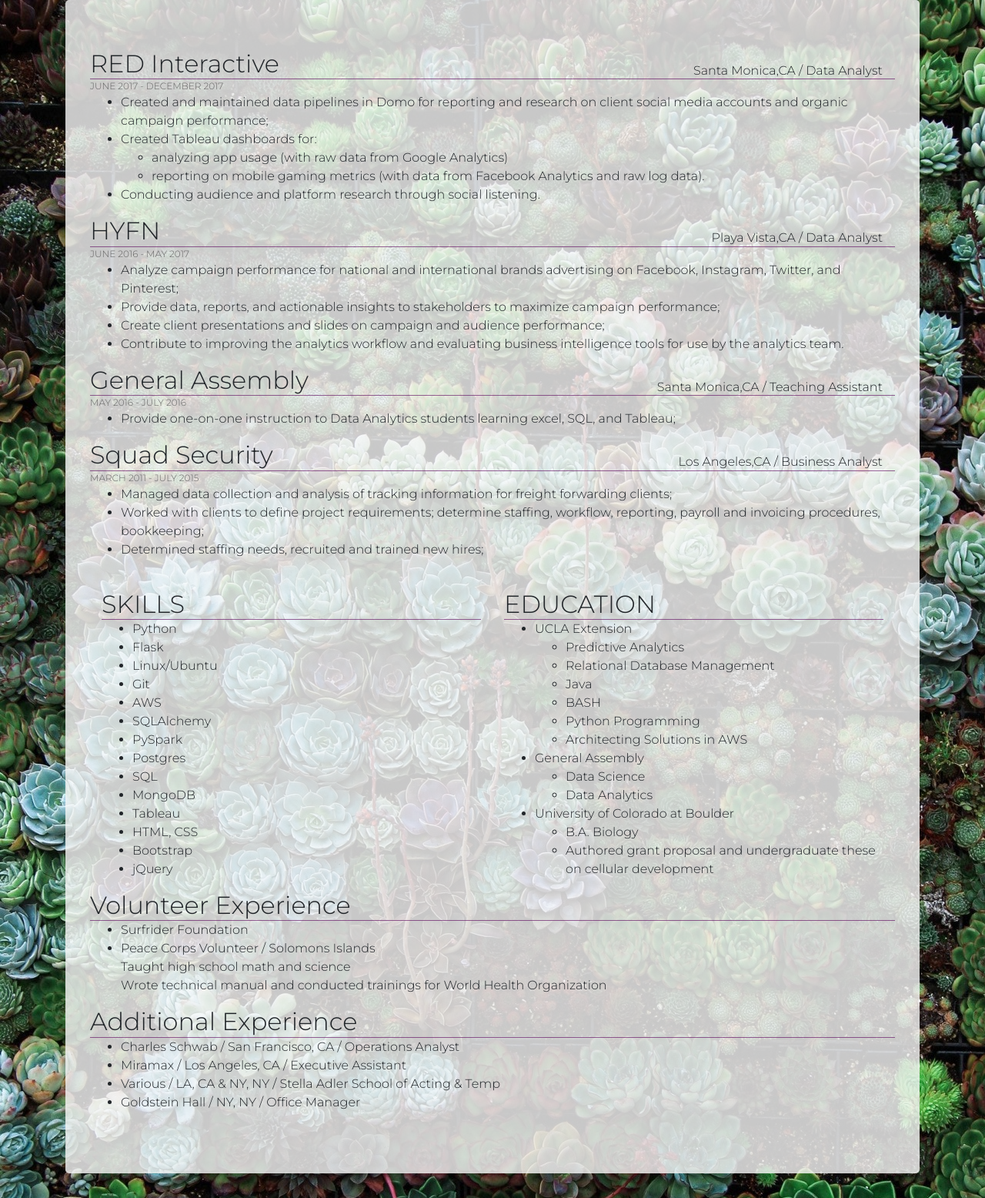
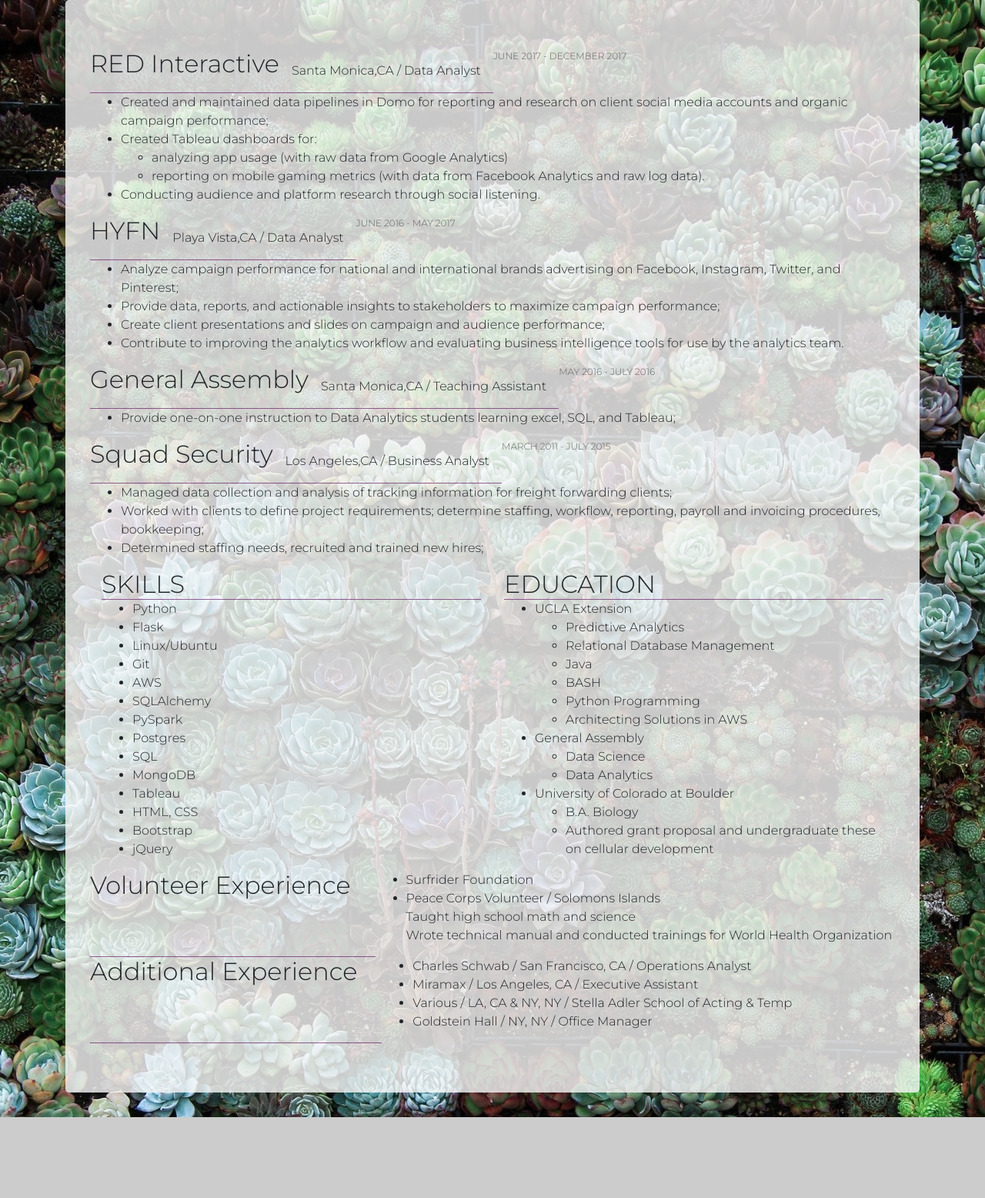
Before and after one commit to donehower/skd_site, a Flask app: page / in a window 1280 px wide. Shown: the part 56-1612 px from the top of the page at 77% size. After the commit the page ends 1507 px from the top, so only its background shows below. Run offline with Flask 2, Linux system fonts and the light colour scheme; some libraries are stand-ins or nearby versions.

Commit message:
Tried d-flex instead of d-block

```diff
--- a/skd_site/templates/about.html
+++ b/skd_site/templates/about.html
@@ -1,8 +1,8 @@
 {% extends "base.html" %}
 {% block content %}
 
-<div class="container d-block">
-  <div class="jumbotron" id="white_alpha">
+<div class="container d-flex flex-wrap">
+  <div class="jumbotron d-flex flex-wrap" id="white_alpha">
 
       <div class="headline">
         <h2>RED Interactive</h2>
```
